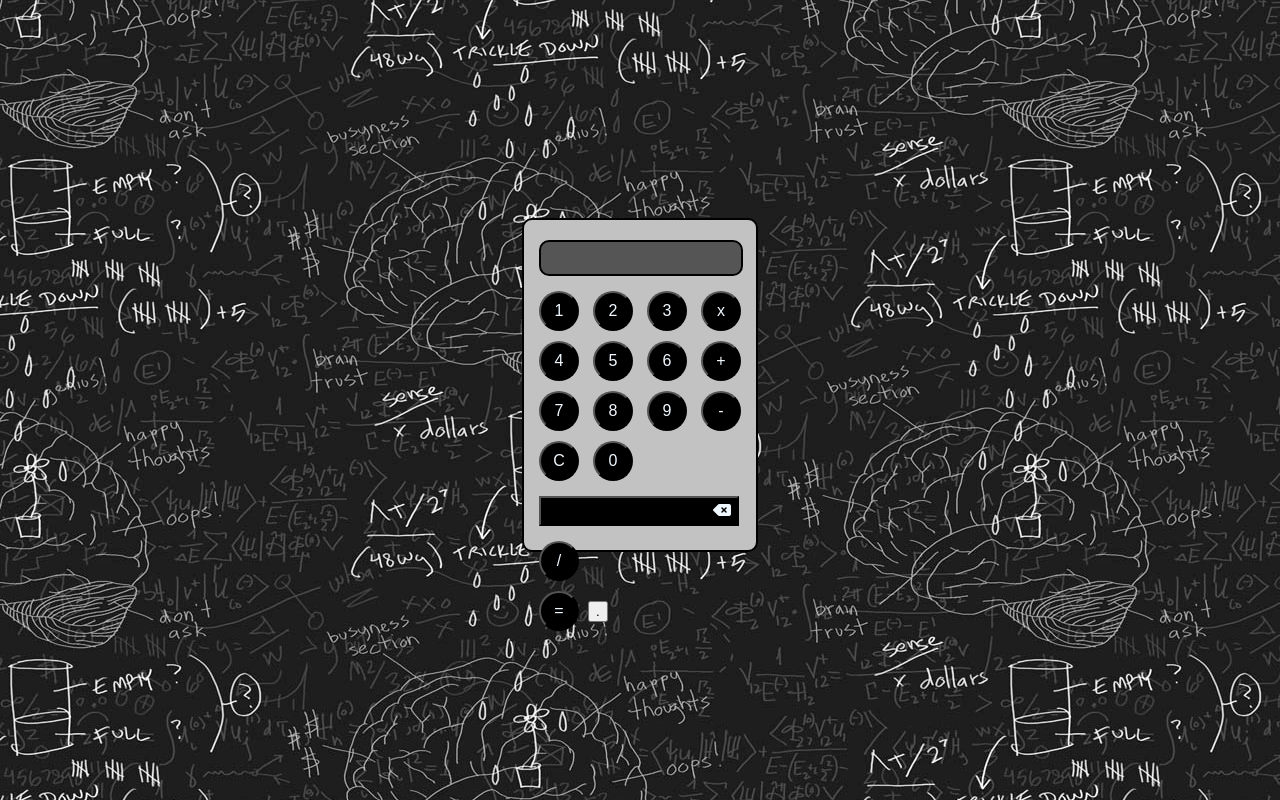
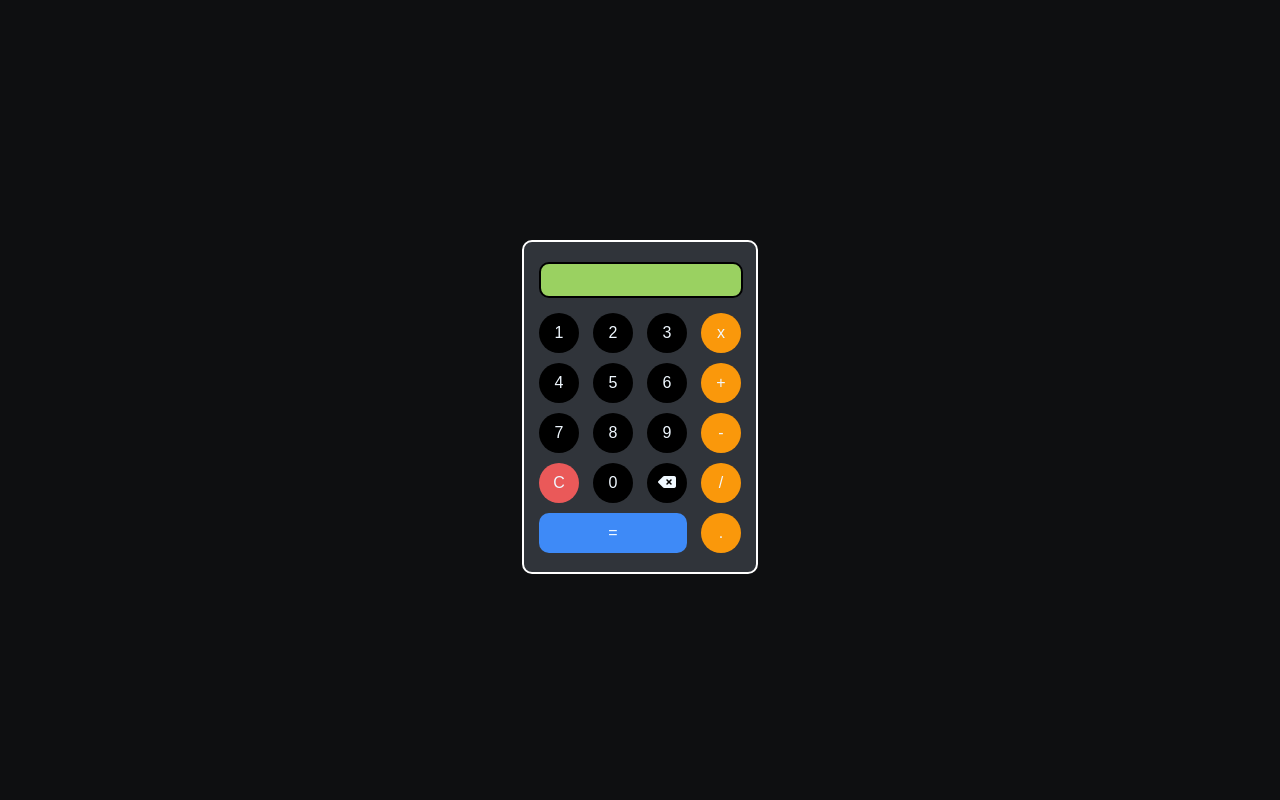
Before and after one commit to CarlosNayan/projeto_calculadora, a plain HTML site: page index.html in a window 1280 px wide. Drawn offline with Linux system fonts and the light colour scheme.

Commit message:
Update style.css

```diff
--- a/style.css
+++ b/style.css
@@ -1,13 +1,13 @@
 body{
-background-image: url(./assets/teahub.io-math-wallpaper-518770.png);
+background-color: #0e0f11;
 display: flex;
 flex-direction: column;
 align-items: center;
-margin-top: 17%;
+margin-top: 30vh;
 }
 .calculadora{
-background-color: rgb(194, 194, 194);
-border: 2px solid black;
+background-color: #30343a;
+border: 2px solid rgb(255, 255, 255);
 width: 212px;
 height: 310px;
 padding: 10px;
@@ -15,7 +15,7 @@ border-radius: 10px;
 content: flex;
 }
 #resultado{
-background-color: rgb(85, 85, 85);
+background-color: #9ad161;
 color: black;
 border: 2px solid black;
 margin: 10px solid black;
@@ -30,19 +30,19 @@ padding-top: 2px;
 }
 .back{
 background-color: black;
-width: 200px;
-height: 30px;
-border-radius: 0%;
+border-radius: 50%;
+width: 40px;
+height: 40px;
 font-size: 16px;
 color: aliceblue;
-margin: 10px 5px;
-align-items: right;
-text-align: right;
+margin: 5px;
+border: none;
 }
 .back:hover{
 background-color: rgb(255, 0, 0, 0.7);
 transition: 0.5s;
 opacity: 0.7;
+border: none;
 }
 .number{
 background-color: black;
@@ -52,93 +52,122 @@ height: 40px;
 font-size: 16px;
 color: aliceblue;
 margin: 5px;
+border: none;
 }
 .number:hover{
 background-color: #4c00ff;
 transition: 0.5s;
 opacity: 0.7;
+border: none;
 }
 .vezes{
-background-color: black;
+background-color: #fa980b;
 border-radius: 50%;
 width: 40px;
 height: 40px;
 font-size: 16px;
 color: aliceblue;
 margin: 5px;
+border: none;
 }
 .vezes:hover{
 background-color: #4c00ff;
 transition: 0.5s;
 opacity: 0.7;
+border: none;
 }
 .mais{
-background-color: black;
+background-color: #fa980b;
 border-radius: 50%;
 width: 40px;
 height: 40px;
 font-size: 16px;
 color: aliceblue;
 margin: 5px;
+border: none;
 }
 .mais:hover{
 background-color: #4c00ff;
 transition: 0.5s;
 opacity: 0.7;
+border: none;
 }
 .menos{
-background-color: black;
+background-color: #fa980b;
 border-radius: 50%;
 width: 40px;
 height: 40px;
 font-size: 16px;
 color: aliceblue;
 margin: 5px;
+border: none;
 }
 .menos:hover{
 background-color: #4c00ff;
 transition: 0.5s;
 opacity: 0.7;
+border: none;
 }
-.clean{
-background-color: black;
+.divisao{
+background-color: #fa980b;
 border-radius: 50%;
 width: 40px;
 height: 40px;
 font-size: 16px;
 color: aliceblue;
 margin: 5px;
+border: none;
 }
-.clean:hover{
+.divisao:hover{
 background-color: #4c00ff;
 transition: 0.5s;
 opacity: 0.7;
+border: none;
 }
-.calcular{
-background-color: black;
+.dot{
+background-color: #fa980b;
 border-radius: 50%;
 width: 40px;
 height: 40px;
 font-size: 16px;
 color: aliceblue;
 margin: 5px;
+border: none;
+}
+.dot:hover{
+background-color: #4c00ff;
+transition: 0.5s;
+opacity: 0.7;
+border: none;
+}
+.clean{
+background-color: #ea5959;
+border-radius: 50%;
+width: 40px;
+height: 40px;
+font-size: 16px;
+color: aliceblue;
+margin: 5px;
+border: none;
+}
+.clean:hover{
+background-color: #4c00ff;
+transition: 0.5s;
+opacity: 0.7;
+border: none;
+}
+.calcular{
+background-color: #3e8af7;
+border-radius: 10px;
+width: 148px;
+height: 40px;
+font-size: 16px;
+color: aliceblue;
+margin: 5px;
+border: none;
 }
 .calcular:hover{
 background-color: #00a838;
 transition: 0.5s;
 opacity: 0.7;
 }
-.divisao{
-background-color: black;
-border-radius: 50%;
-width: 40px;
-height: 40px;
-font-size: 16px;
-color: aliceblue;
-margin: 5px;
-}
-.divisao:hover{
-background-color: #4c00ff;
-transition: 0.5s;
-opacity: 0.7;
-}
```
